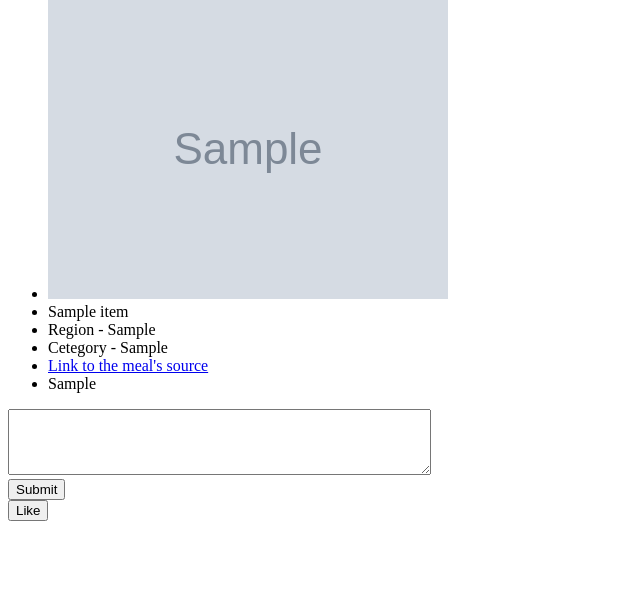
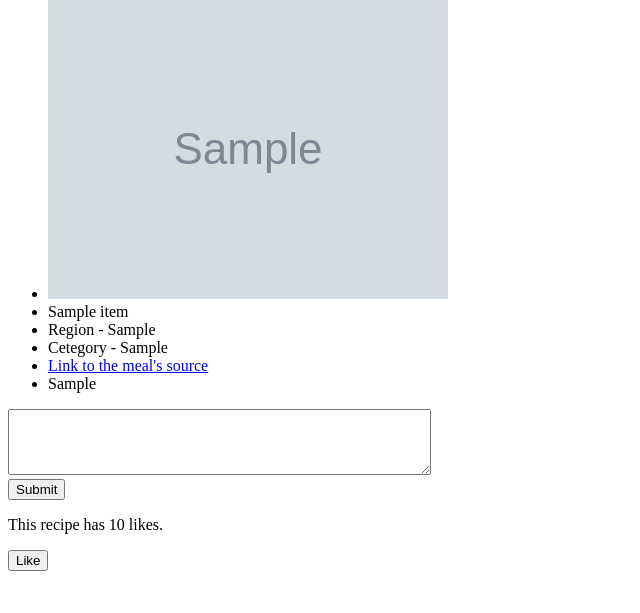
Before and after one commit to Boston-Crab/django_recipe_book, a Django app: template recipe_book/templates/search_app/recipe_details.html in a window 1280 px wide. Shown: the part 187-800 px from the top of the page, without its empty margins (0-640 px from the left). Run offline with Django 5.2, Linux system fonts and the light colour scheme; the template is opened without the code that fills it: most values are stand-ins (such as "Sample title", 1, 10 or a date in 2020); grey boxes marked "Sample" are stand-in pictures.

Commit message:
feat: added ability to like and see total likes of a specific recipe

```diff
--- a/recipe_book/templates/search_app/recipe_details.html
+++ b/recipe_book/templates/search_app/recipe_details.html
@@ -21,7 +21,12 @@
     <br>
     <input type="submit">
 </form>
-<form method="post" action="{% url 'like_recipe' %}">
+
+<!-- Number of likes: -->
+<p>This recipe has {{ current_recipe_likes }} likes.</p>
+
+<!-- Like button form: -->
+<form method="post" action="{% url 'recipe_interaction:like_recipe' recipe_id=meal_id %}">
     {% csrf_token %}
     <button type="submit">Like</button>
 </form>
--- a/recipe_interactions_app/views.py
+++ b/recipe_interactions_app/views.py
@@ -1,4 +1,4 @@
-from django.shortcuts import render, redirect, get_list_or_404
+from django.shortcuts import render, redirect, get_list_or_404, get_object_or_404, reverse
 from django.contrib.auth.decorators import login_required
 from recipe_interactions_app.models import (
     RecipeIDFormApi,
@@ -10,10 +10,10 @@ from recipe_interactions_app.models import (
 
 @login_required
 def like_recipe(request, recipe_id):
-    recipe = get_list_or_404(Like, id=recipe_id)
+    recipe = get_object_or_404(RecipeIDFormApi, recipe_id_from_api=recipe_id)
     if not Like.objects.filter(user=request.user, recipe=recipe).exists():
         Like.objects.create(user=request.user, recipe=recipe)
-    return render(request, 'search_app/recipe_details.html')
+    return redirect(reverse('recipes:get_recipe_by_id', kwargs={'meal_id': recipe_id}))
 
 
 @login_required
```
Also changed, not shown: search_app/views.py (+9 -2 lines), db.sqlite3, recipe_interactions_app/migrations/0001_initial.py (added).
